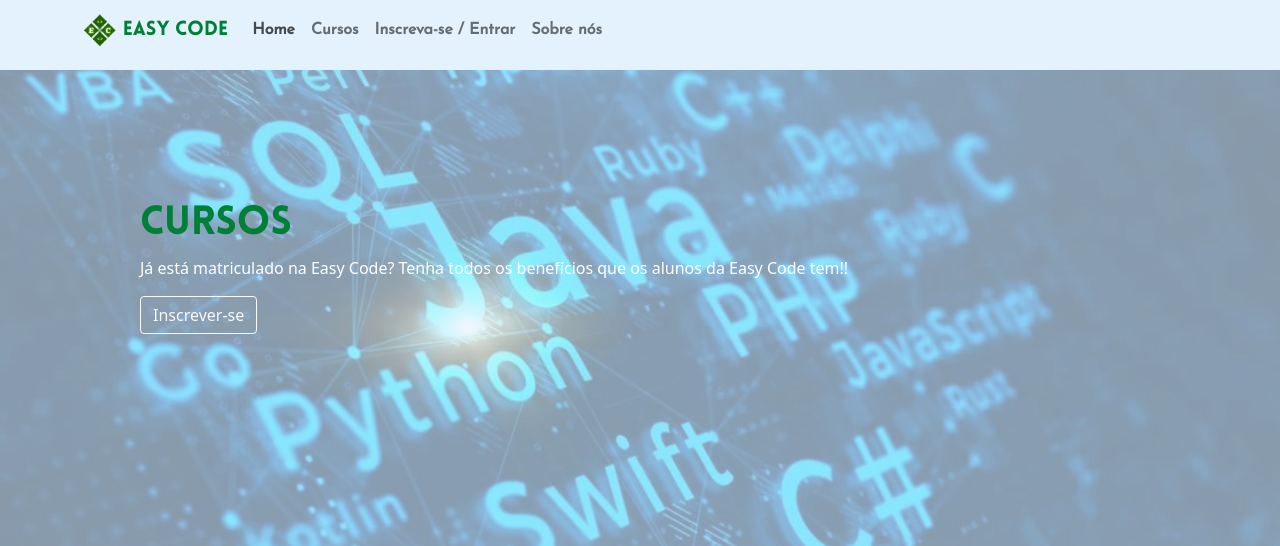
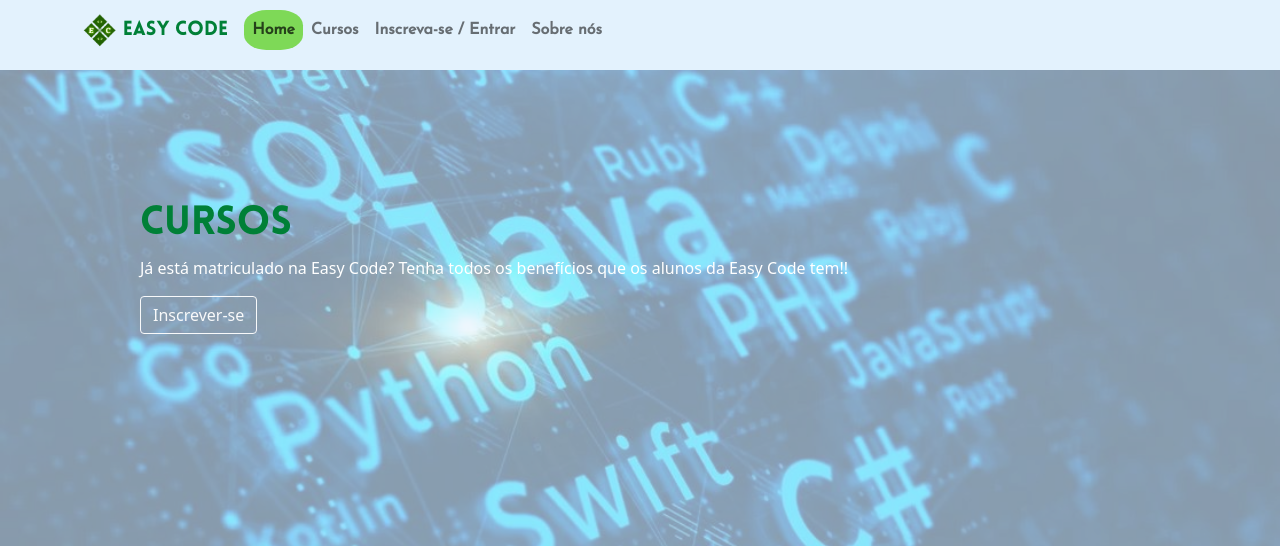
Before and after one commit to zezus9/EasyCode, a PHP site: page /pagecursos.html in a window 1280 px wide, with the pointer over the restyled element. Shown: the top 546 px of the page. Run offline with PHP 8.4, Linux system fonts and the light colour scheme; some libraries are stand-ins or nearby versions.

Commit message:
inserção de class para o cabeçalho

```diff
--- a/src/assets/css/style.css
+++ b/src/assets/css/style.css
@@ -27,6 +27,11 @@ CORES:
     font-weight: bold;
 }
 
+.nav-link:hover{
+    background-color: #7ED957;
+    border-radius: 38%;
+}
+
 /* CORES */
 .White{color: #ffffff !important;}
 .Black{color: #000000 !important;}
```
